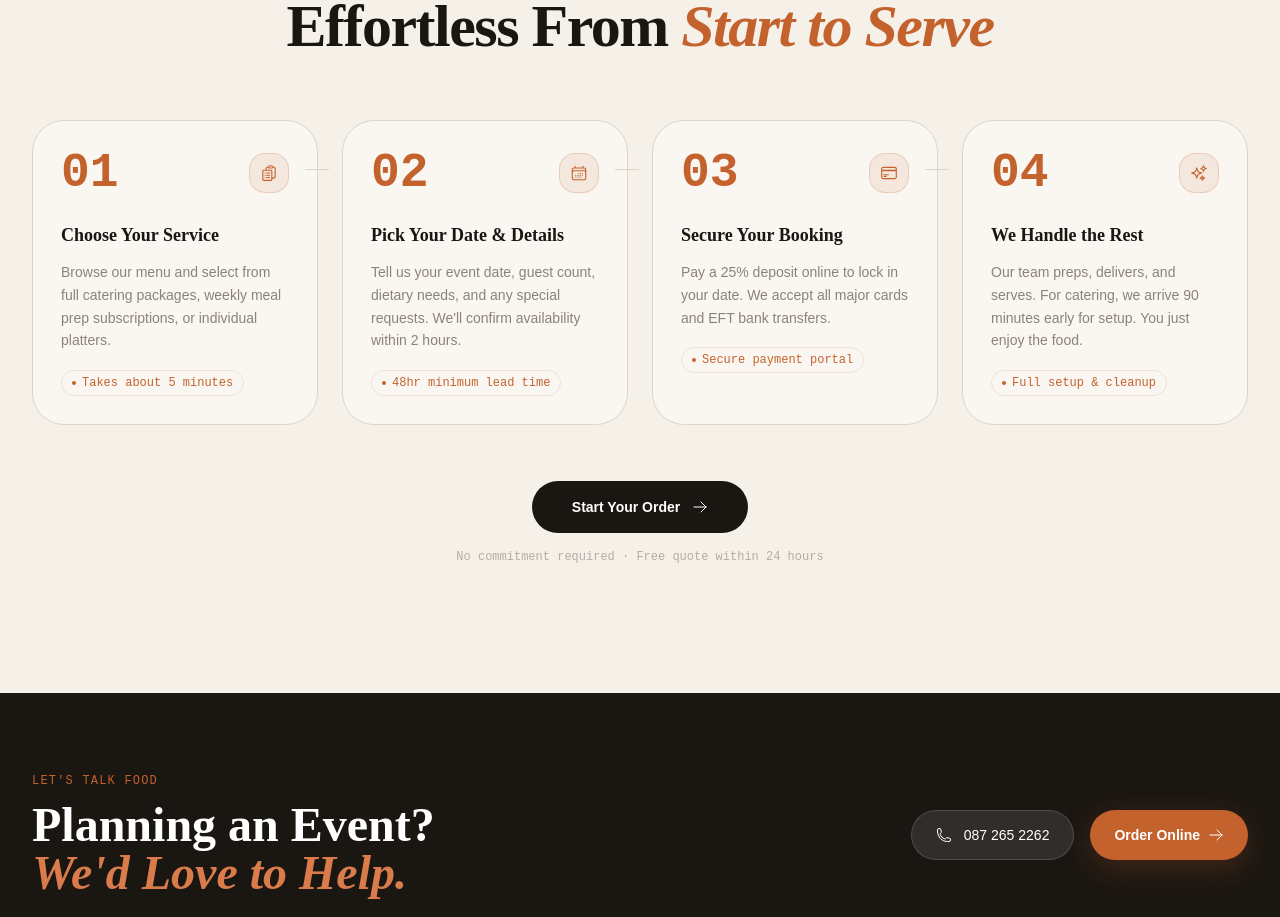
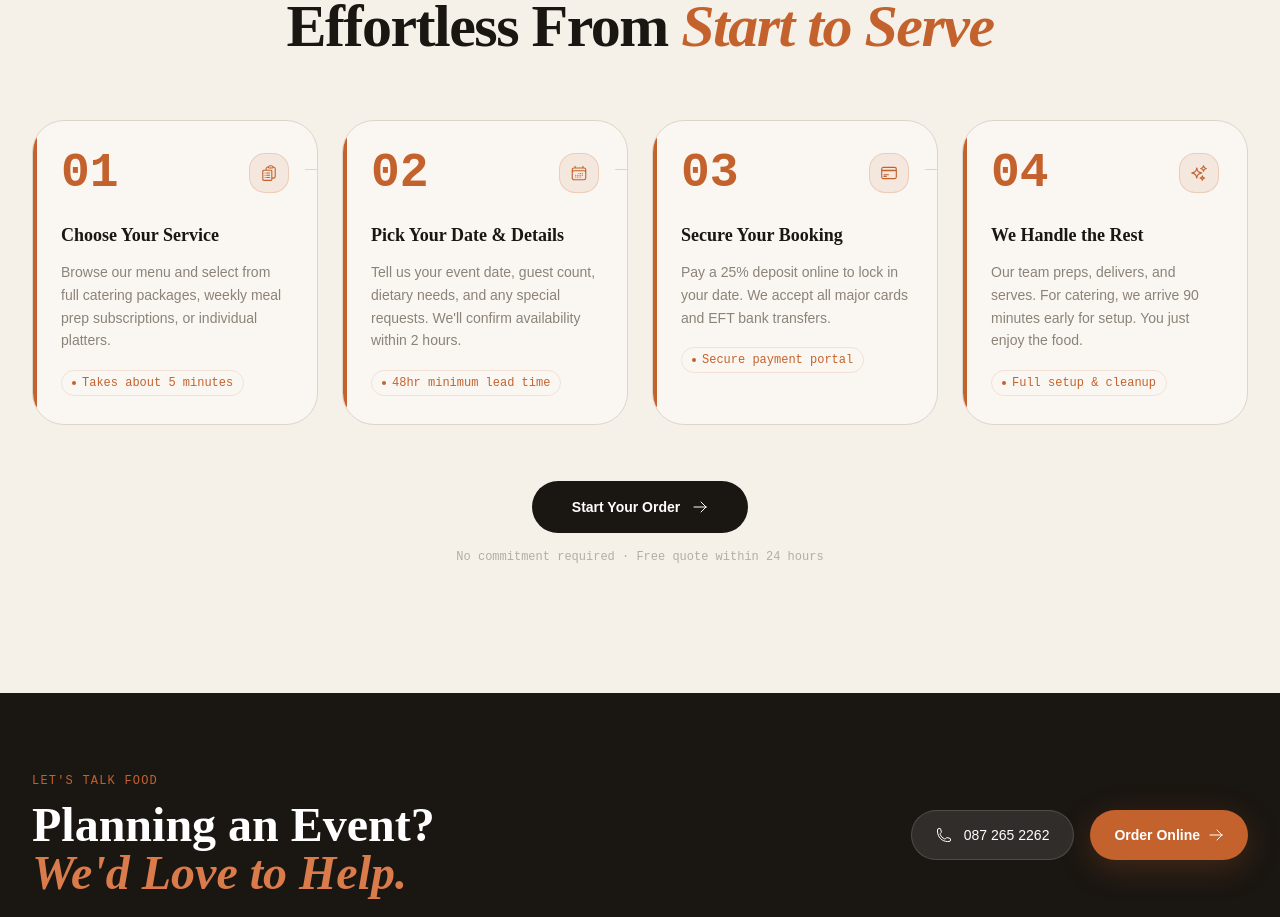
Before and after one commit to 3tiersystems-RMA/cateringhub, a Next.js app: page /homepage in a window 1280 px wide. Shown: the part 3040-3957 px from the top of the page. Built offline with nearby package versions, Linux system fonts and the light colour scheme; no server answers; the database is empty.

Commit message:
Local Commit: 2026-03-25T19:26:39.250Z - Added a left-side orange (`#C4622D`) border accent bar to each card in the '03 / The Process' section, matching the reference image's left-border card style

```diff
--- a/src/app/homepage/components/HowItWorksSection.tsx
+++ b/src/app/homepage/components/HowItWorksSection.tsx
@@ -81,8 +81,11 @@ export default function HowItWorksSection() {
           {steps.map((step, i) => (
             <div
               key={step.number}
-              className={`hiw-reveal reveal hidden-init group relative bg-[#FAF7F2] border border-[#DDD5C8] rounded-4xl p-7 hover:border-[#C4622D]/40 hover:shadow-warm transition-all duration-400`}
+              className={`hiw-reveal reveal hidden-init group relative bg-[#FAF7F2] border border-[#DDD5C8] rounded-4xl p-7 hover:border-[#C4622D]/40 hover:shadow-warm transition-all duration-400 overflow-hidden`}
             >
+              {/* Left orange border accent */}
+              <div className="absolute left-0 top-4 bottom-4 w-1 bg-[#C4622D] rounded-full" />
+
               {/* Connector line (desktop) */}
               {i < steps.length - 1 && (
                 <div className="hidden lg:block absolute top-12 -right-3 w-6 h-px bg-[#DDD5C8] z-10" />
```
